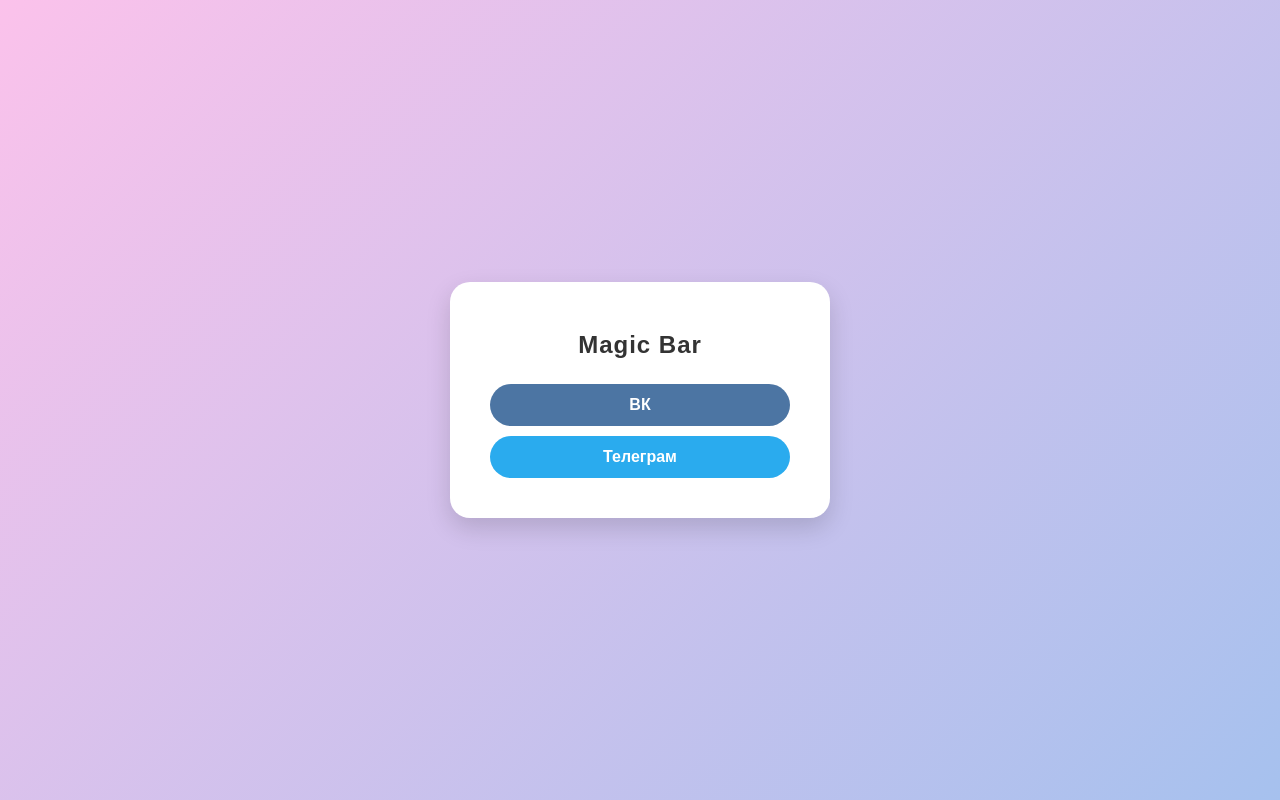
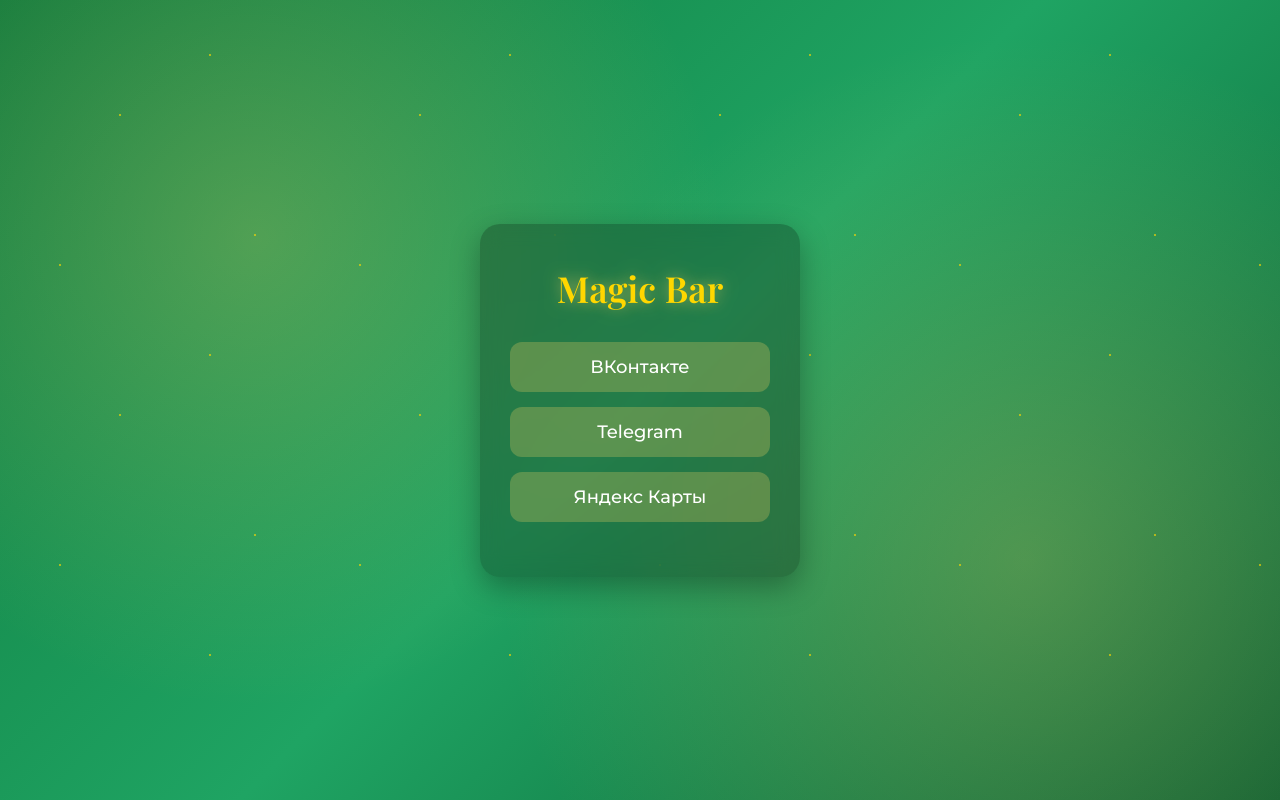
Before and after one commit to h6124251-lab/Magic-Bar11, a plain HTML site: page index.html in a window 1280 px wide. Drawn offline with nearby package versions, Linux system fonts and the light colour scheme.

Commit message:
Refactor index.html with updated styles and structure

```diff
--- a/index.html
+++ b/index.html
@@ -4,65 +4,98 @@
 <meta charset="UTF-8">
 <title>Magic Bar</title>
 
+<link href="https://fonts.googleapis.com/css2?family=Playfair+Display:wght@600&family=Montserrat:wght@500&display=swap" rel="stylesheet">
+
 <style>
+* {
+    margin: 0;
+    padding: 0;
+    box-sizing: border-box;
+}
+
 body {
-    font-family: Arial, sans-serif;
-    background: linear-gradient(135deg, #fbc2eb, #a6c1ee);
+    min-height: 100vh;
+    background:
+        radial-gradient(circle at 20% 30%, rgba(255,215,100,0.25), transparent 40%),
+        radial-gradient(circle at 80% 70%, rgba(255,215,100,0.25), transparent 45%),
+        linear-gradient(135deg, #0f7a3d, #1fa463, #0b5f32);
+    font-family: 'Montserrat', sans-serif;
     display: flex;
     justify-content: center;
     align-items: center;
-    height: 100vh;
-    margin: 0;
+    overflow: hidden;
+    position: relative;
 }
 
-.card {
-    background: white;
-    padding: 30px 40px;
-    border-radius: 20px;
-    box-shadow: 0 10px 25px rgba(0,0,0,0.15);
-    text-align: center;
-    width: 300px;
+/* Магические частицы */
+body::before {
+    content: "";
+    position: absolute;
+    inset: 0;
+    background-image:
+        radial-gradient(2px 2px at 20% 30%, gold 50%, transparent 51%),
+        radial-gradient(2px 2px at 70% 60%, gold 50%, transparent 51%),
+        radial-gradient(1.5px 1.5px at 40% 80%, gold 50%, transparent 51%),
+        radial-gradient(1.5px 1.5px at 85% 20%, gold 50%, transparent 51%);
+    background-size: 300px 300px;
+    animation: sparkle 12s linear infinite;
+    opacity: 0.6;
+    pointer-events: none;
+    z-index: 1;
 }
 
-.card h2 {
-    margin-bottom: 25px;
-    color: #333;
-    letter-spacing: 1px;
+@keyframes sparkle {
+    from { transform: translateY(0); }
+    to   { transform: translateY(-300px); }
 }
 
-.btn {
+.container {
+    position: relative;
+    z-index: 2;
+    background: rgba(0,0,0,0.25);
+    backdrop-filter: blur(10px);
+    padding: 40px 30px;
+    border-radius: 20px;
+    width: 320px;
+    text-align: center;
+    box-shadow: 0 10px 30px rgba(0,0,0,0.3);
+}
+
+h1 {
+    font-family: 'Playfair Display', serif;
+    font-size: 36px;
+    color: gold;
+    margin-bottom: 30px;
+    text-shadow: 0 0 15px rgba(255,215,100,0.6);
+}
+
+.link {
     display: block;
     text-decoration: none;
-    padding: 12px;
-    margin: 10px 0;
-    border-radius: 30px;
-    color: white;
-    font-weight: bold;
-    transition: 0.3s;
+    color: #ffffff;
+    background: rgba(255,215,100,0.25);
+    padding: 14px;
+    border-radius: 12px;
+    margin-bottom: 15px;
+    font-size: 18px;
+    transition: 0.3s ease;
 }
 
-.vk {
-    background: #4c75a3;
-}
-
-.telegram {
-    background: #2aabee;
-}
-
-.btn:hover {
+.link:hover {
+    background: rgba(255,215,100,0.45);
     transform: scale(1.05);
-    opacity: 0.9;
 }
 </style>
 </head>
 
 <body>
 
-<div class="card">
-    <h2>Magic Bar</h2>
+<div class="container">
+    <h1>Magic Bar</h1>
 
-    <a class="btn vk" href="https://vk.ru/mila_beautystudiomb" target="_blank">ВК</a>
-    <a class="btn telegram" href="https://t.me/beautystudioMB" target="_blank">Телеграм</a>
+    <a class="link" href="https://m.vk.ru/beautymagicbarvrn" target="_blank">ВКонтакте</a>
+    <a class="link" href="https://t.me/beautystudioMB" target="_blank">Telegram</a>
+    <a class="link" href="https://yandex.ru/maps/org/magic_bar/84043874822" target="_blank">Яндекс Карты</a>
 </div>
 
 </body>
```
